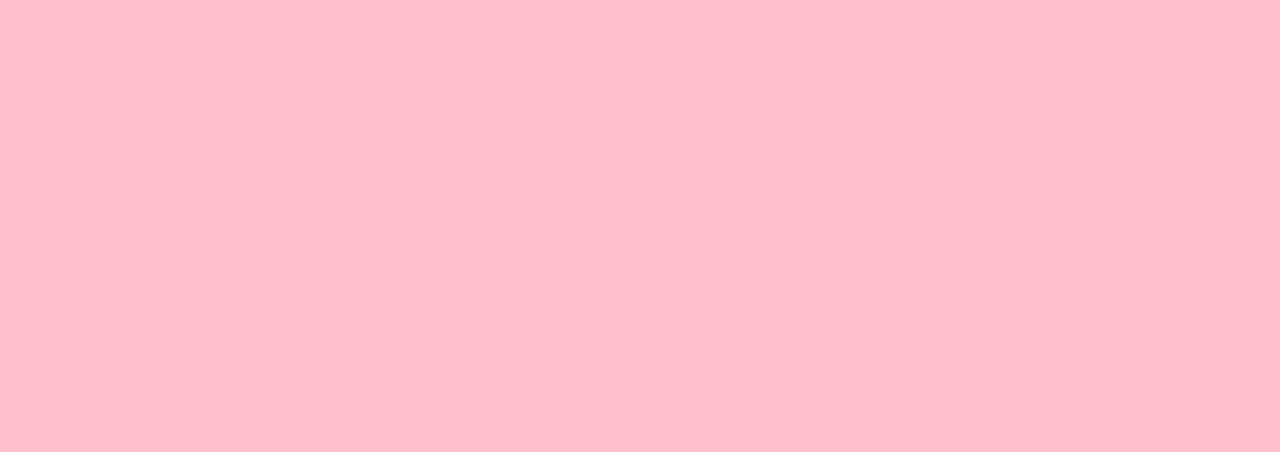
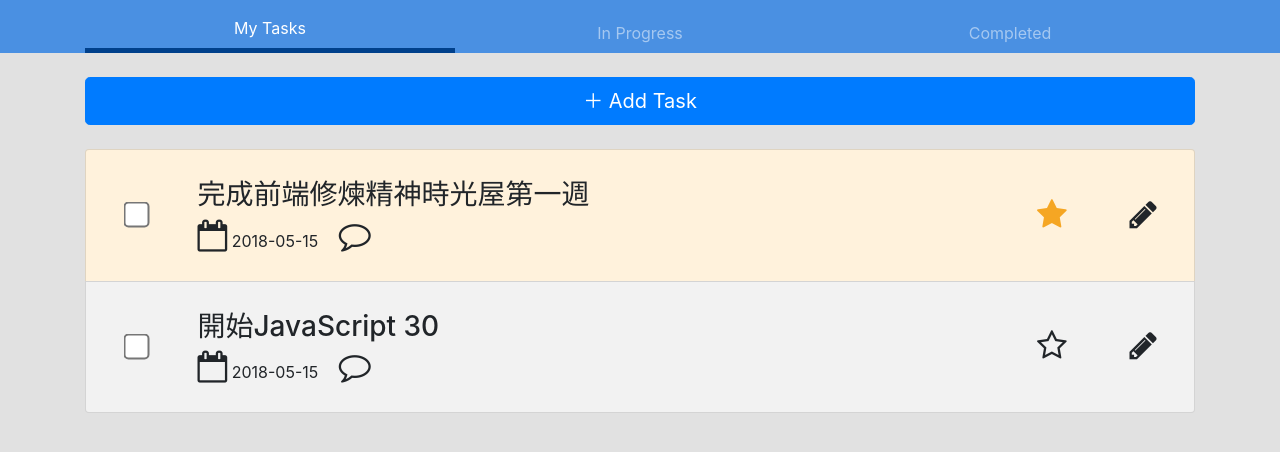
Before and after one commit to SidStraw/1_todolist, a website: page index.html in a window 1280 px wide. Drawn offline with nearby package versions, Linux system fonts and the light colour scheme.

Commit message:
navbar & list-group final

```diff
--- /dev/null
+++ b/css/style.css
@@ -0,0 +1,27 @@
+.warp{
+    background-color:  #E1E1E1;
+    height: 100vh;
+}/* 頁面背景 */
+
+nav.navbar{
+    background-color: #4A90E2;
+}/* nav底色 */
+
+.navbar-dark .navbar-nav .active>.nav-link{
+    border-bottom: #00408B solid 5px;
+}/* nav被選取選項底線 */
+
+input[type=checkbox]{
+    transform: scale(2);
+}/* 放大核取方塊 */
+
+li.list-group-item{
+    background-color: #F2F2F2;
+}
+
+li.list-group-item.starItem{
+    background-color: #FFF2DC;
+}
+i.fa-star{
+    color: #F5A623;
+}
--- a/index.html
+++ b/index.html
@@ -5,16 +5,103 @@
     <meta charset="UTF-8">
     <meta name="viewport" content="width=device-width, initial-scale=1.0">
     <meta http-equiv="X-UA-Compatible" content="ie=edge">
+    <link rel="stylesheet" href="./node_modules/bootstrap/dist/css/bootstrap.min.css">
+    <link rel="stylesheet" href="./css/style.css">
+    <link rel="stylesheet" href="./node_modules/font-awesome/css/font-awesome.min.css">
     <script src="./node_modules/jquery/dist/jquery.min.js"></script>
-    <title>Document</title>
+    <script src="./node_modules/popper.js/dist/popper.min.js"></script>
+    <script src="./node_modules/bootstrap/dist/js/bootstrap.min.js"></script>
+    <title>ToDoList</title>
 </head>
 
 <body>
-    <script>
-        $(document).ready(function () {
-            $('body').css('background-color', 'pink');
-        });
-    </script>
+    <div class="warp">
+        <nav class="navbar navbar-expand-sm navbar-dark pb-0">
+            <div class="collapse navbar-collapse container" id="collapsibleNavId">
+                <ul class="navbar-nav mx-auto nav-justified w-100 align-items-end">
+                    <li class="nav-item active">
+                        <a class="nav-link" href="#">My Tasks</a>
+                    </li>
+                    <li class="nav-item">
+                        <a class="nav-link" href="#">In Progress</a>
+                    </li>
+                    <li class="nav-item">
+                        <a class="nav-link" href="#">Completed</a>
+                    </li>
+                </ul>
+            </div>
+        </nav>
+
+
+        <div class="container">
+            <button type="button" class="btn btn-primary btn-lg btn-block my-4">＋ Add Task</button>
+
+            <ul class="list-group">
+                <li class="text-center list-group-item starItem">
+                    <div class="row align-items-center">
+                        <div class="col-1">
+                            <input type="checkbox">
+                        </div>
+                        <div class="col-9">
+
+                            <div class="row text-left">
+                                <h3 class="col-12 mt-3">完成前端修煉精神時光屋第一週</h3>
+                                <p class="col-12">
+                                    <i class="fa fa-calendar-o fa-2x" aria-hidden="true"></i>
+                                    <span class="mr-3">2018-05-15</span>
+                                    <i class="fa fa-comment-o fa-2x" aria-hidden="true"></i>
+                                </p>
+                            </div>
+
+                        </div>
+                        <div class="col-1">
+                            <i class="fa fa-star fa-2x" aria-hidden="true"></i>
+                        </div>
+                        <div class="col-1">
+                            <i class="fa fa-pencil fa-2x" aria-hidden="true"></i>
+                        </div>
+                    </div>
+
+                </li>
+                <li class="text-center list-group-item">
+                    <div class="row align-items-center">
+                        <div class="col-1">
+                            <input type="checkbox">
+                        </div>
+                        <div class="col-9">
+
+                            <div class="row text-left">
+                                <h3 class="col-12 mt-3">開始JavaScript 30</h3>
+                                <p class="col-12">
+                                    <i class="fa fa-calendar-o fa-2x" aria-hidden="true"></i>
+                                    <span class="mr-3">2018-05-15</span>
+                                    <i class="fa fa-comment-o fa-2x" aria-hidden="true"></i>
+                                </p>
+                            </div>
+
+                        </div>
+                        <div class="col-1">
+                            <i class="fa fa-star-o fa-2x" aria-hidden="true"></i>
+                        </div>
+                        <div class="col-1">
+                            <i class="fa fa-pencil fa-2x" aria-hidden="true"></i>
+                        </div>
+                    </div>
+
+                </li>
+            </ul>
+
+        </div>
+    </div>
+
+
+
+
+
+
+
+
+
 </body>
 
 </html>
```
Also changed, not shown: package.json (+11 -1 lines).
